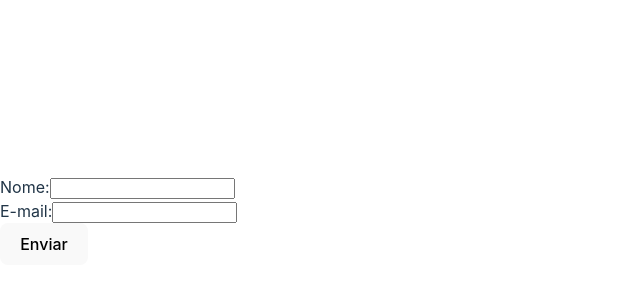
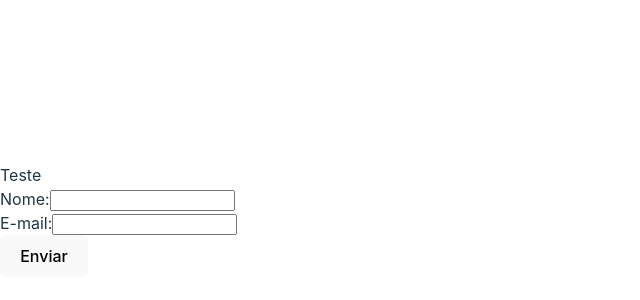
Before and after one commit to neliofrazao/arquitetura-fe, a React (Vite) app: page / in a window 1280 px wide. Shown: the part 180-480 px from the top of the page, without its empty margins (0-640 px from the left). Built offline with nearby package versions, Linux system fonts and the light colour scheme.

Commit message:
componente com children

```diff
--- a/src/App.tsx
+++ b/src/App.tsx
@@ -32,6 +32,10 @@ interface FormState {
   name: string;
   email: string;
 }
+
+const ComponentWithChildren = ({ children }: { children: React.ReactNode }) => (
+  <div>{children}</div>
+);
 
 function App() {
   const initialFormStateData: FormState = {
@@ -85,6 +89,7 @@ function App() {
 
   return (
     <form onSubmit={handleSubmit}>
+      <ComponentWithChildren> Teste </ComponentWithChildren>
       <div>
         <label htmlFor='name'>Nome:</label>
         <input
```
